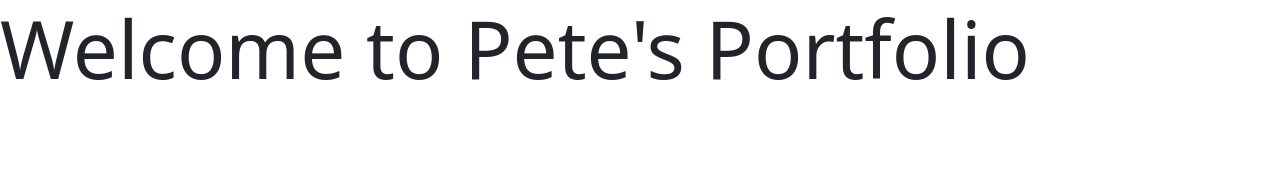
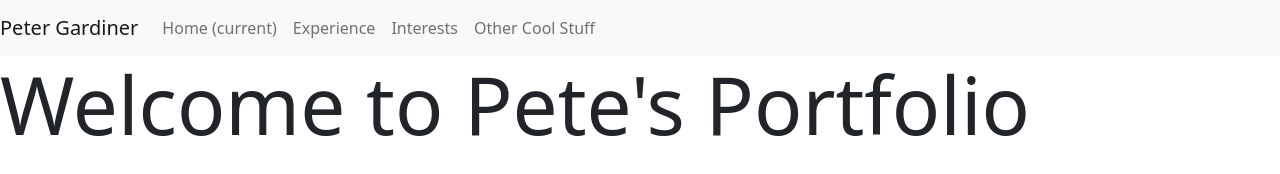
Before and after one commit to petergardiner25/github.io, a plain HTML site: page index.html in a window 1280 px wide. Drawn offline with nearby package versions, Linux system fonts and the light colour scheme.

Commit message:
added navbar and css and js files

```diff
--- a/index.html
+++ b/index.html
@@ -8,8 +8,32 @@
     <link rel="stylesheet" href="https://cdn.jsdelivr.net/npm/bootstrap@5.1.3/dist/css/bootstrap.min.css" integrity="sha384-1BmE4kWBq78iYhFldvKuhfTAU6auU8tT94WrHftjDbrCEXSU1oBoqyl2QvZ6jIW3" crossorigin="anonymous">
 </head>
 <body>
+    <nav class="navbar navbar-expand-lg navbar-light bg-light">
+        <a class="navbar-brand" href="#">Peter Gardiner</a>
+        <button class="navbar-toggler" type="button" data-toggle="collapse" data-target="#navbarSupportedContent" aria-controls="navbarSupportedContent" aria-expanded="false" aria-label="Toggle navigation">
+          <span class="navbar-toggler-icon"></span>
+        </button>
+
+        <div class="collapse navbar-collapse" id="navbarSupportedContent">
+          <ul class="navbar-nav mr-auto">
+            <li class="nav-item active">
+              <a class="nav-link" href="#">Home <span class="sr-only">(current)</span></a>
+            </li>
+            <li class="nav-item">
+              <a class="nav-link" href="#">Experience</a>
+            </li>
+            <li class="nav-item">
+                <a class="nav-link" href="#">Interests</a>
+            </li>
+            <li class="nav-item">
+                <a class="nav-link" href="#">Other Cool Stuff</a>
+            </li>
+          </ul>
+        </div>
+      </nav>
     <h1 class="display-1">
         Welcome to Pete's Portfolio
     </h1>
+
 </body>
 </html>
```
Also changed, not shown: main.css (added), main.js (added).
